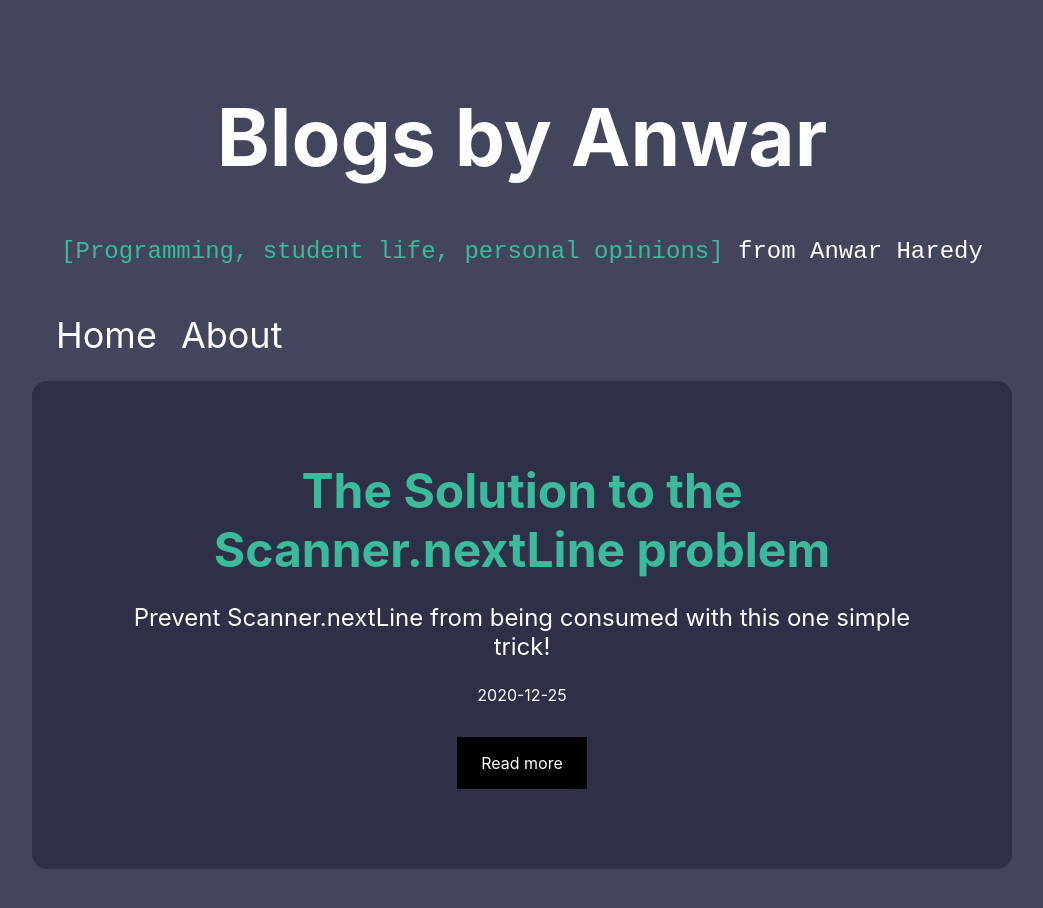
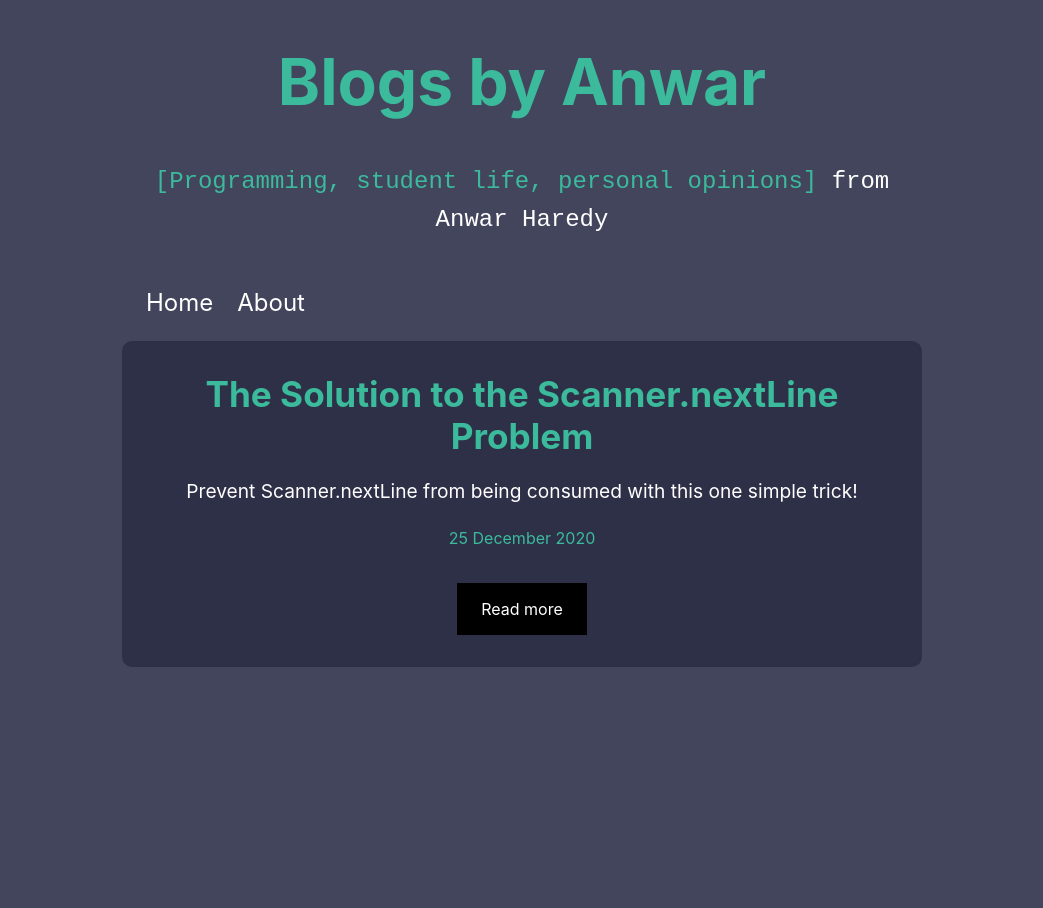
Before and after one commit to Meryx/AnwarellaBlog, a Gatsby site: page / in a window 1280 px wide. Shown: the whole page, without its empty margins (118-1161 px from the left). After the commit the page ends 800 px from the top, so only its background shows below. Built offline with nearby package versions, Linux system fonts and the light colour scheme; Gatsby itself is replaced by a stand-in of ours; some packages are replaced by stand-ins of ours.

Commit message:
fixing all css

````diff
--- /dev/null
+++ b/src/components/Header.js
@@ -0,0 +1,15 @@
+import React from 'react';
+import Nav from './Nav';
+const Header = ({ title }) => {
+
+  return (
+    <div>
+      <h1>{title}</h1>
+      <Nav />
+    </div>
+  );
+
+
+};
+
+export default Header;
--- a/src/components/Layout.js
+++ b/src/components/Layout.js
@@ -6,7 +6,7 @@ import "./layout.css";
 const Layout = ({ children }) => (
   <div className="layout">
 
-    <main className="main">{ children }</main>
+    <div className="main">{ children }</div>
   </div>
 );
 
--- a/src/components/layout.css
+++ b/src/components/layout.css
@@ -4,28 +4,31 @@ body {
   margin: 0;
   overflow-x: hidden;
   background-color: #43455c;
+  color: white;
+}
+
+h1, h2, h3, h4, h5, h6{
+  color: #3bba9c;
 }
 
 .main {
-  padding: 24px;
+  text-align: center;
   font-family: -apple-system, BlinkMacSystemFont, "Segoe UI", Roboto, Oxygen,
     Ubuntu, Cantarell, "Open Sans", "Helvetica Neue", sans-serif;
   height: 100%;
-  width: 1000px;
+  width: 800px;
   max-width: 95%;
-  margin: auto
+  margin: auto;
+  text-rendering: optimizeLegibility;
+}
+
+p {
+  line-height: 1.6;
 }
 
 .main h1 {
-  font-size: 5em;
-  color: white;
-  text-align: center;
+  font-size: 4rem;
 }
-
-.main p, ol, ul {
-  font-size: 1.5em;
-}
-
 
 code {
   background-color: #0c1021;
--- a/src/components/nav.css
+++ b/src/components/nav.css
@@ -1,5 +1,6 @@
 .nav {
   padding: 24px;
+  font-size: 1.5rem;
 }
 
 .nav-list {
@@ -11,9 +12,6 @@
 
 .nav-list-item {
   margin-right: 24px;
-  font-family: -apple-system, BlinkMacSystemFont,  "Segoe UI", Roboto, Oxygen,
-    Ubuntu, Cantarell,  "Open Sans",  "Helvetica Neue",  sans-serif;
-  font-size: 1.5em;
 }
 
 .nav-list a {
@@ -32,6 +30,7 @@
 #header-in-nav {
   font-family: "Courier New";
   color: white;
+  font-size: 1.5rem;
 }
 #header-desc {
   color: #3bba9c;
--- a/src/components/post.css
+++ b/src/components/post.css
@@ -1,23 +1,22 @@
 .post {
+  padding: 4%;
+  background-color: #2e3047;
+  border-radius: 10px;
   margin-bottom: 80px;
-  padding: 80px;
-  background-color: #2e3047;
-  border-radius: 15px;
-  color: white;
 }
 
 .post .post-title {
-  font-size: 3em;
   margin: 0;
-  color: #3bba9c;
+  font-size: 2.2rem;
 }
 
 .post .post-description {
-  font-size: 1.5em;
+  font-size: 1.2rem;
 }
 
 .post .post-written-by {
-  font-size: 1em;
+  font-size: 1rem;
+  color: #3bba9c;
 }
 
 .post a {
@@ -30,6 +29,6 @@
 }
 
 .post a:hover {
-  background-color: #d8d8d6;
+  background-color: #3bba9c;
   color: black;
 }
--- a/src/pages/12-25-2020-Java-nextLine-problem/index.md
+++ b/src/pages/12-25-2020-Java-nextLine-problem/index.md
@@ -1,7 +1,7 @@
 ---
 path: '/java-nextLine-problem'
-date: '2020-12-25'
-title: 'The Solution to the Scanner.nextLine problem'
+date: '25 December 2020'
+title: 'The Solution to the Scanner.nextLine Problem'
 author: 'Anwar Haredy'
 description: 'Prevent Scanner.nextLine from being consumed with this one simple trick!'
 ---
@@ -13,7 +13,7 @@ When pressing "Enter" to feed your program an input via `Scanner.next()` or any
 Now, the next time `Scanner.nextLine()` is called, it consumes the "\n" character instead and appears to be entirely skipped.
 
 ##The solution
-One way to solve this problem is to simply use an additional `Scanenr.nextLine()` after every `Scanner.next()` call.
+One way to solve this problem is to simply use an additional `Scanner.nextLine()` after every `Scanner.next()` call.
 
 ```java
 Scanner input = new Scanner(System.in);
--- a/src/pages/blog.css
+++ /dev/null
@@ -1,6 +0,0 @@
-.blogs {
-  margin: auto;
-  width: 40%;
-  padding: 10px;
-  text-align: center;
-}
--- a/src/templates/blog-posts-list-template.css
+++ b/src/templates/blog-posts-list-template.css
@@ -1,12 +1,3 @@
-.blogs {
-  margin: auto;
-  padding: 10px;
-  text-align: center;
-  margin-bottom: 100px;
-  overflow: hidden;
-
-}
-
 #prev, #next {
   background-color: black;
   color: #ffffff;
@@ -23,8 +14,3 @@
 #next {
   float: left;
 }
-
-
-.header {
-  color: white;
-}
--- a/src/templates/blog-posts-list-template.js
+++ b/src/templates/blog-posts-list-template.js
@@ -1,18 +1,16 @@
 import React from 'react'
 import { Link, graphql } from 'gatsby'
 import Layout from '../components/Layout'
-import Nav from '../components/Nav'
 import Post from '../components/Post'
 import "./blog-posts-list-template.css";
 import { Helmet } from "react-helmet"
-
+import Header from '../components/Header';
 
 export default function Template({ data, pageContext }) {
   const isFirst = pageContext.currentPage === 1;
   const isLast = pageContext.currentPage === pageContext.numPages
   const prevPage = pageContext.currentPage  - 1 === 1 ? "/" : (pageContext.currentPage  - 1).toString()
   const nextPage = (pageContext.currentPage  + 1).toString()
-  console.log(nextPage);
 
 
   return (
@@ -22,10 +20,9 @@ export default function Template({ data, pageContext }) {
         <title>Anwarellablog</title>
       </Helmet>
       <div className="blogs">
-        <div className="header">
-          <h1>Blogs by Anwar</h1>
-          <Nav />
-        </div>
+        <Header title="Blogs by Anwar" />
+
+        <div>
           {
 
             data.allMarkdownRemark.edges.map(post => {
@@ -53,6 +50,7 @@ export default function Template({ data, pageContext }) {
               ← Previous Page
             </Link>
           )}
+        </div>
 
       </div>
     </Layout>
--- a/src/templates/blogTemplate.css
+++ b/src/templates/blogTemplate.css
@@ -1,35 +1,26 @@
 .blogTemplate .blogTemplate-title {
-  font-size: 3em;
-  color: #3bba9c;
-}
-
-h1, h2, h3, h4, h5, h6{
-  color: #3bba9c;
+  font-size: 2.2rem;
 }
 
 .blogTemplate .blogTemplate-posted-by {
-  font-size: 1.2em;
+  font-size: 1.2rem;
 }
 
 
-.blogPost{
-  padding: 10px;
-  text-align: center;
-  margin-bottom: 100px;
-  color: white;
-}
+
 
 .blogTemplate {
   text-align: left;
   margin-bottom: 80px;
-  padding: 40px;
+  padding: 4%;
   background-color: #2e3047;
-  border-radius: 15px;
+  border-radius: 10px;
   overflow: hidden;
 }
 
-.header {
-  color: white;
+.blogTemplate p {
+  margin-bottom: 20px;
+  text-rendering: optimizeLegibility;
 }
 
 #nextPost, #prevPost {
--- a/src/templates/blogTemplate.js
+++ b/src/templates/blogTemplate.js
@@ -1,9 +1,9 @@
 import React from "react";
 import { graphql, Link } from "gatsby";
-import Nav from '../components/Nav';
 import Layout from "../components/Layout";
 import "./blogTemplate.css";
-import { Helmet } from "react-helmet"
+import { Helmet } from "react-helmet";
+import Header from '../components/Header';
 
 import { defineCustomElements as deckDeckGoHighlightElement } from '@deckdeckgo/highlight-code/dist/loader';
 deckDeckGoHighlightElement();
@@ -21,10 +21,8 @@ export default function Template({ data, pageContext }) {
         <title>{ title }</title>
       </Helmet>
       <div className="blogPost">
-        <div className="header">
-          <h1>Blogs by Anwar</h1>
-          <Nav />
-        </div>
+
+        <Header title="Blogs by Anwar"/>
         <div className='blogTemplate'>
           <h1 className="blogTemplate-title">{ title }</h1>
           <p className='blogTemplate-posted-by'>Posted by { author } on { date }</p>
````
Also changed, not shown: src/components/Body.css (added, +13 -0 lines), src/components/Body.js (added, +12 -0 lines), src/pages/404.js (added, +11 -0 lines), src/pages/About.js (+14 -10 lines), src/pages/about.css (deleted, +0 -15 lines). Lines whose indentation alone changed are shown as unchanged.
